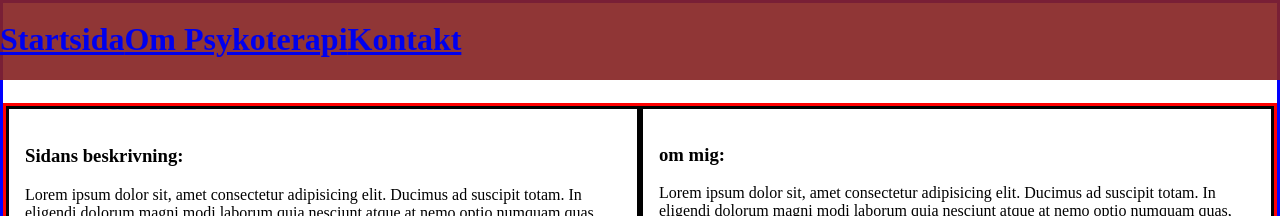
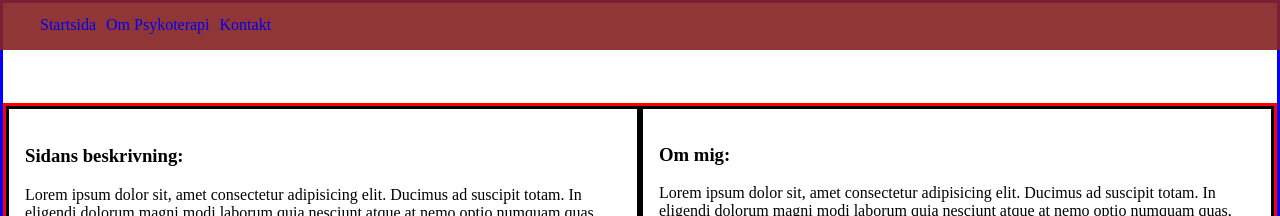
Before and after one commit to Vulcan93/NathalieKorhonen, a React (Vite) app: page / in a window 1280 px wide. Shown: the top 216 px of the page. Built offline with nearby package versions, Linux system fonts and the light colour scheme.

Commit message:
Fixing header nav tabs

```diff
--- /dev/null
+++ b/src/components/Header.css
@@ -0,0 +1,18 @@
+.header-container {
+}
+
+.navbar-container {
+  overflow: hidden;
+  list-style-type: none;
+  & li {
+    float: left;
+  }
+}
+
+.navbar-item {
+  text-decoration: none;
+  margin-right: 10px;
+  &:hover {
+    color: blue;
+  }
+}
--- a/src/components/Header.tsx
+++ b/src/components/Header.tsx
@@ -1,15 +1,29 @@
 import { Link } from "react-router-dom";
 import PathConstants from "../routes/PathConstants";
+import "./Header.css";
 
 export default function Header() {
   return (
-    <header>
+    <header className="header-container">
       <div>
-        <h1>
-          <Link to={PathConstants.Hem}>Startsida</Link>
-          <Link to={PathConstants.Psykoterapi}>Om Psykoterapi</Link>
-          <Link to={PathConstants.Kontakt}>Kontakt</Link>
-        </h1>
+        <ul className="navbar-container">
+          <li>
+            <Link className="navbar-item" to={PathConstants.Hem}>
+              Startsida
+            </Link>
+          </li>
+          <li>
+            <Link className="navbar-item" to={PathConstants.Psykoterapi}>
+              Om Psykoterapi
+            </Link>
+          </li>
+
+          <li>
+            <Link className="navbar-item" to={PathConstants.Kontakt}>
+              Kontakt
+            </Link>
+          </li>
+        </ul>
       </div>
     </header>
   );
--- a/src/pages/Hem.tsx
+++ b/src/pages/Hem.tsx
@@ -24,7 +24,7 @@ export default function Hem() {
         </p>
       </div>
       <div className="hem-rightside">
-        <h3>om mig:</h3>
+        <h3>Om mig:</h3>
         <p>
           Lorem ipsum dolor sit, amet consectetur adipisicing elit. Ducimus ad
           suscipit totam. In eligendi dolorum magni modi laborum quia nesciunt
```
